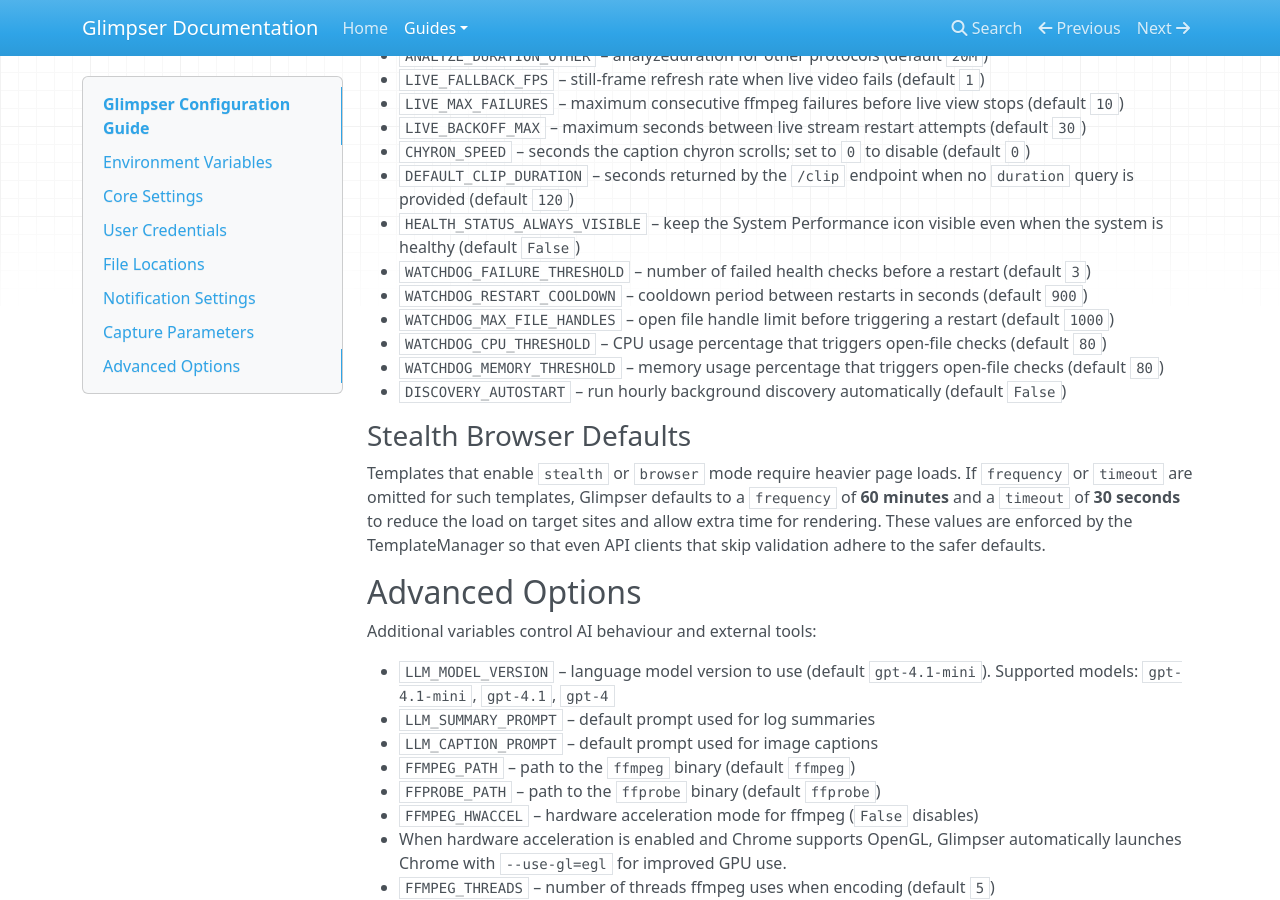
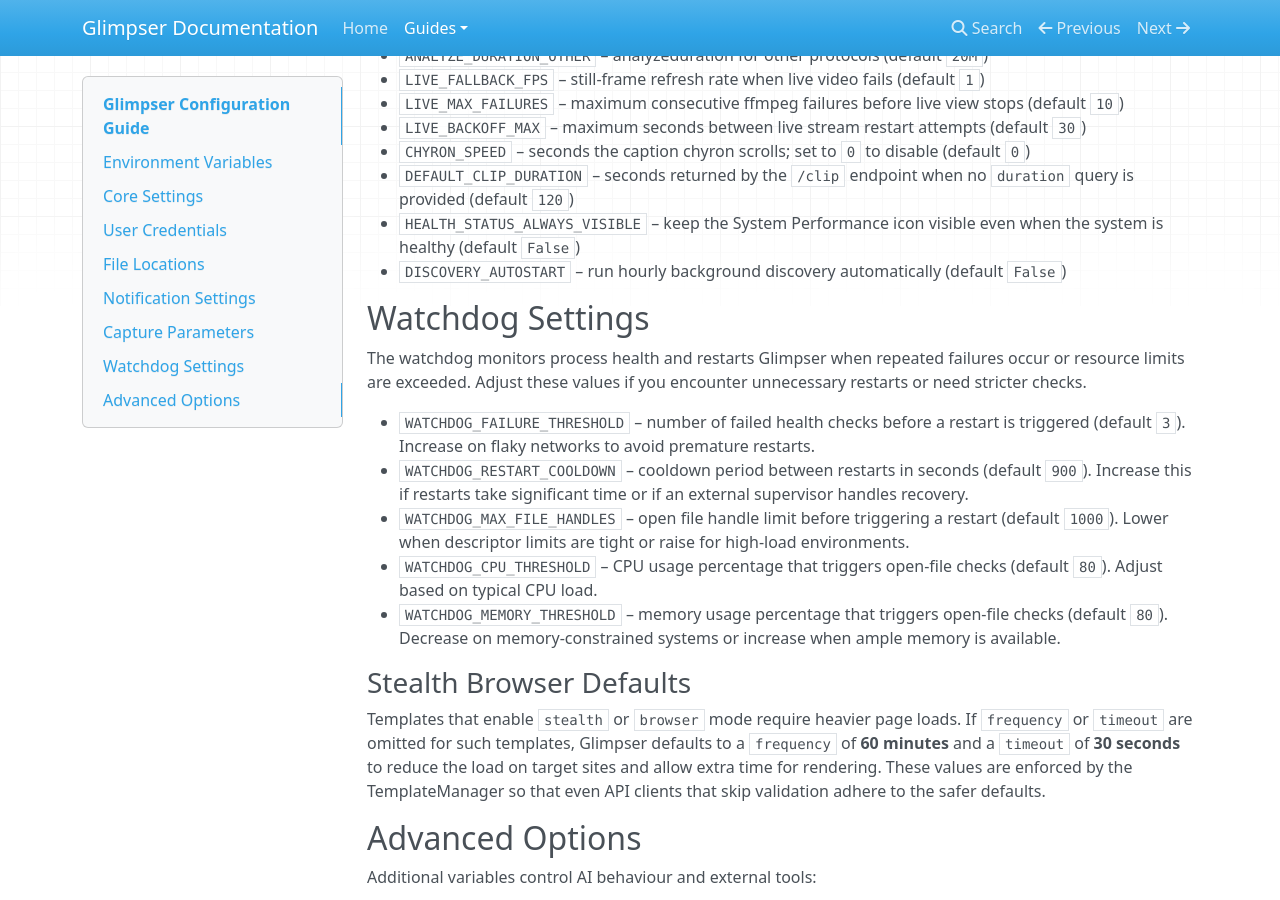
Before and after one commit to KristopherKubicki/glimpser, an MkDocs documentation site: the page built from docs/configuration_guide.md, in a window 1280 px wide and 900 px high, scrolled down 3124 px. Built offline with MkDocs 1.6.1, drawn with Linux system fonts in a browser that asks for light colours; nearby versions of some CDN libraries.

Commit message:
docs: document watchdog settings

```diff
--- a/docs/configuration_guide.md
+++ b/docs/configuration_guide.md
@@ -143,12 +143,17 @@
 - `CHYRON_SPEED` – seconds the caption chyron scrolls; set to `0` to disable (default `0`)
 - `DEFAULT_CLIP_DURATION` – seconds returned by the `/clip` endpoint when no `duration` query is provided (default `120`)
 - `HEALTH_STATUS_ALWAYS_VISIBLE` – keep the System Performance icon visible even when the system is healthy (default `False`)
-- `WATCHDOG_FAILURE_THRESHOLD` – number of failed health checks before a restart (default `3`)
-- `WATCHDOG_RESTART_COOLDOWN` – cooldown period between restarts in seconds (default `900`)
-- `WATCHDOG_MAX_FILE_HANDLES` – open file handle limit before triggering a restart (default `1000`)
-- `WATCHDOG_CPU_THRESHOLD` – CPU usage percentage that triggers open-file checks (default `80`)
-- `WATCHDOG_MEMORY_THRESHOLD` – memory usage percentage that triggers open-file checks (default `80`)
 - `DISCOVERY_AUTOSTART` – run hourly background discovery automatically (default `False`)
+
+## Watchdog Settings
+
+The watchdog monitors process health and restarts Glimpser when repeated failures occur or resource limits are exceeded. Adjust these values if you encounter unnecessary restarts or need stricter checks.
+
+- `WATCHDOG_FAILURE_THRESHOLD` – number of failed health checks before a restart is triggered (default `3`). Increase on flaky networks to avoid premature restarts.
+- `WATCHDOG_RESTART_COOLDOWN` – cooldown period between restarts in seconds (default `900`). Increase this if restarts take significant time or if an external supervisor handles recovery.
+- `WATCHDOG_MAX_FILE_HANDLES` – open file handle limit before triggering a restart (default `1000`). Lower when descriptor limits are tight or raise for high-load environments.
+- `WATCHDOG_CPU_THRESHOLD` – CPU usage percentage that triggers open-file checks (default `80`). Adjust based on typical CPU load.
+- `WATCHDOG_MEMORY_THRESHOLD` – memory usage percentage that triggers open-file checks (default `80`). Decrease on memory-constrained systems or increase when ample memory is available.
 
 ### Stealth Browser Defaults
 
```
Also changed, not shown: docs/architecture_overview.md (+5 -4 lines).
